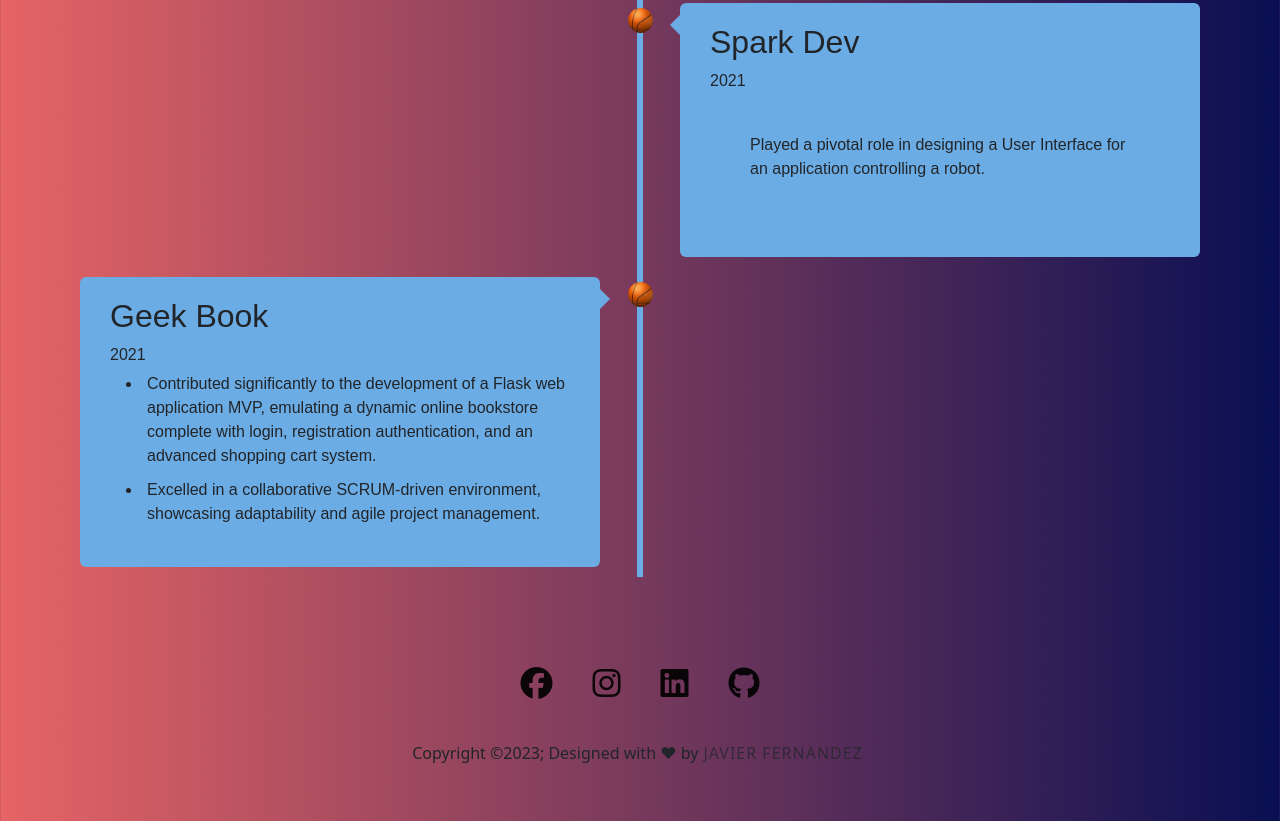
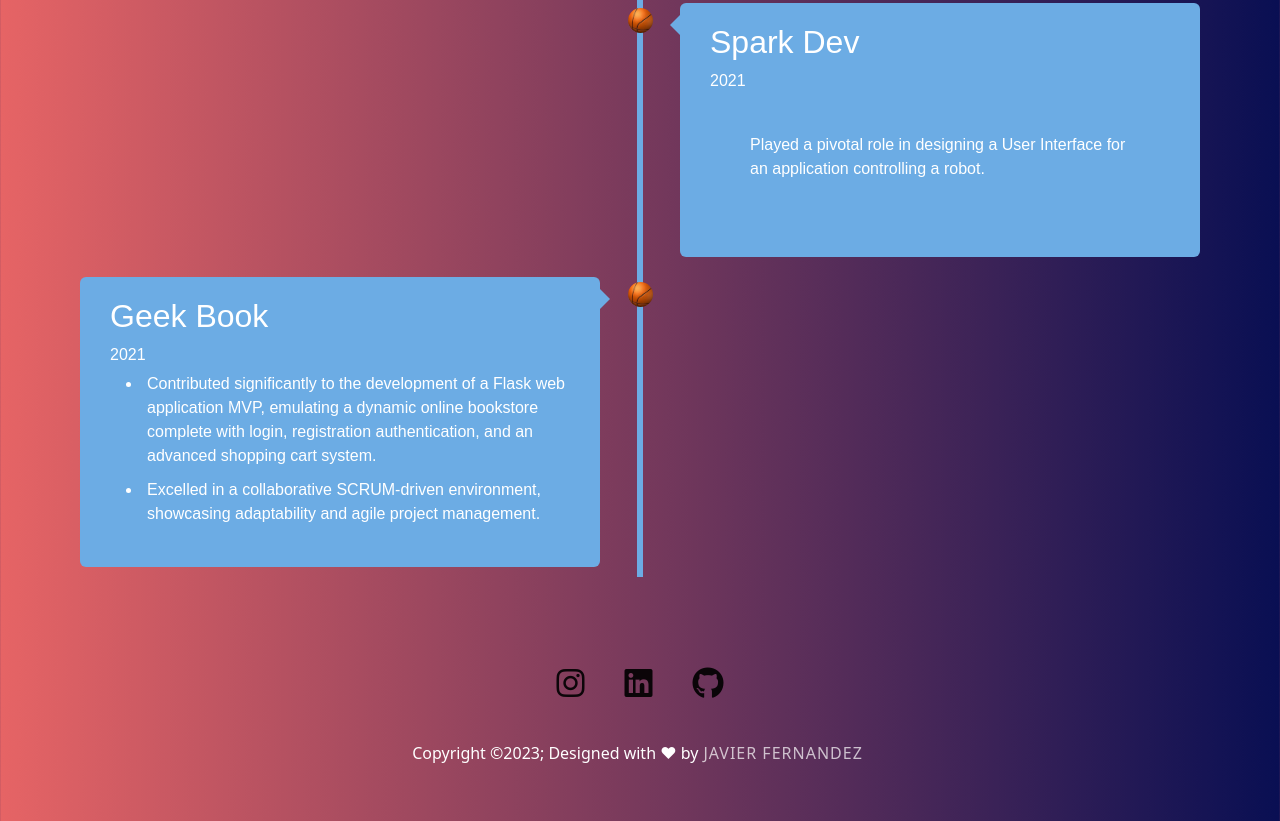
Before and after one commit to javier-fernandez1219/resumeApp, a plain HTML site: page index.html in a window 1280 px wide. Shown: the part 3998-4819 px from the top of the page. Drawn offline with nearby package versions, Linux system fonts and the light colour scheme; a web font is replaced by a local one.

Commit message:
fixed css and added IG link
also removed FB logo

```diff
--- a/css/main.css
+++ b/css/main.css
@@ -4,6 +4,7 @@
     background-image: linear-gradient(to right, #e66465, #090f53);
     max-height: 100%;
     max-width: 100%;
+    color: white;
 
 }
 
--- a/index.html
+++ b/index.html
@@ -243,8 +243,7 @@
     <footer>
         <div class="footerContainer">
             <div class="socialIcons">
-                <a href=""><i class="fa-brands fa-facebook"></i></a>
-                <a href=""><i class="fa-brands fa-instagram"></i></a>
+                <a href="https://www.instagram.com/javi_3k/"><i class="fa-brands fa-instagram"></i></a>
                 <a href="https://www.linkedin.com/in/javier-fernandez-7a549918b/"><i class="fa-brands fa-linkedin"></i></a>
                 <a href="https://github.com/javier-fernandez1219"><i class="fa-brands fa-github"></i></a>
             </div>
```
